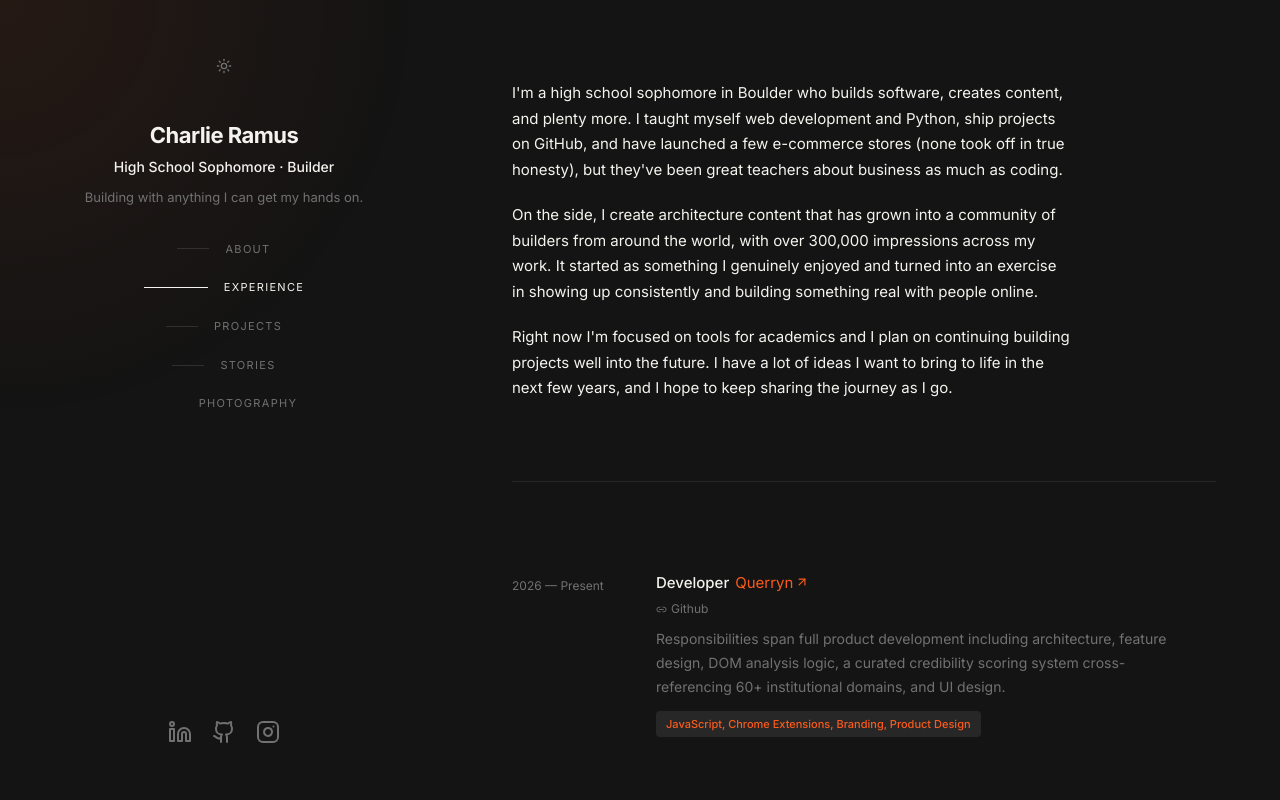
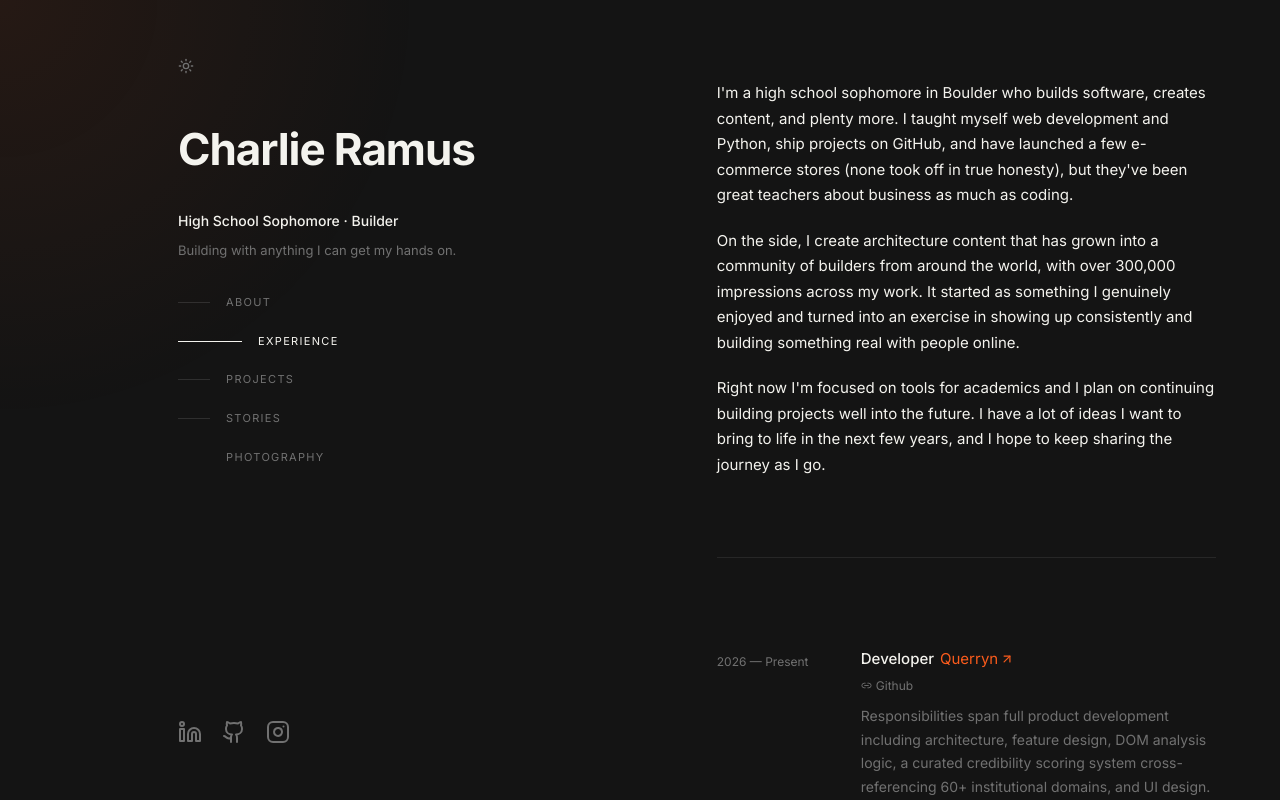
Before and after one commit to charlieramus/charlieramus.com, a Next.js app: page / in a window 1280 px wide. Shown: the top 800 px of the page. Built offline with nearby package versions, Linux system fonts and the light colour scheme.

Commit message:
Porpotions UI Shrink Fix

```diff
--- a/app/page.tsx
+++ b/app/page.tsx
@@ -8,7 +8,7 @@ export default function Home() {
   return (
     <div className="relative min-h-screen">
       <Sidebar />
-      <main className="md:ml-70 xl:ml-[35%] pt-14 md:pt-0">
+      <main className="md:ml-[36%] lg:ml-[42%] xl:ml-[51%] pt-14 md:pt-0">
         <About />
         <div className="h-px bg-rule mx-10 md:mx-16" />
         <Experience />
--- a/components/sidebar.tsx
+++ b/components/sidebar.tsx
@@ -118,20 +118,21 @@ export default function Sidebar() {
   return (
     <>
       {/* ── Desktop sidebar ── */}
-      <aside className="hidden md:flex fixed left-0 top-0 h-full w-70 xl:w-[35%] flex-col items-center z-40 px-10 py-14">
+      <aside className="hidden md:flex fixed left-0 top-0 h-full md:w-[36%] lg:w-[42%] xl:w-[51%] flex-col items-center z-40 px-10 py-14">
+        <div className="flex flex-col items-start h-full">
           {/* Theme toggle at very top */}
           <div className="mb-10">
             <ThemeToggle />
           </div>
 
           {/* Name block */}
-        <div className="mb-8 text-center">
+          <div className="mb-8 text-left">
             {/* CUSTOMIZE: name */}
-          <p className="text-[22px] font-bold text-fg leading-tight tracking-tight">
+            <p className="text-[44px] font-bold text-fg leading-tight tracking-tight">
               Charlie Ramus
             </p>
             {/* CUSTOMIZE: role line — 1 line, medium weight */}
-          <p className="text-[14px] font-medium text-fg mt-1.5">
+            <p className="text-[14px] font-medium text-fg mt-8">
               High School Sophomore · Builder
             </p>
             {/* CUSTOMIZE: 1-2 sentence description, casual plain language */}
@@ -141,12 +142,12 @@ export default function Sidebar() {
           </div>
 
           {/* Nav links */}
-        <nav className="flex-1 w-full">
+          <nav className="flex-1">
             <ul className="space-y-5">
               {NAV_LINKS.map(({ href, label, id }) => {
                 const isActive = activeSection === id;
                 return (
-                <li key={id} className="flex items-center justify-center gap-4">
+                  <li key={id} className="flex items-center justify-start gap-4">
                     <span
                       className={`h-px shrink-0 transition-all duration-200 ${
                         isActive ? "w-16 bg-fg" : "w-8 bg-muted/30"
@@ -163,7 +164,7 @@ export default function Sidebar() {
                   </li>
                 );
               })}
-            <li className="flex items-center justify-center gap-4">
+              <li className="flex items-center justify-start gap-4">
                 <span className="h-px w-8 shrink-0 bg-transparent" />
                 <Link
                   href="/photography"
@@ -175,9 +176,10 @@ export default function Sidebar() {
             </ul>
           </nav>
 
-        {/* Social icons — centered near bottom */}
-        <div className="flex justify-center mt-8">
+          {/* Social icons — left aligned near bottom */}
+          <div className="flex justify-start mt-8">
             <SocialRow />
+          </div>
         </div>
       </aside>
 
```
Lines whose indentation alone changed are shown as unchanged.
